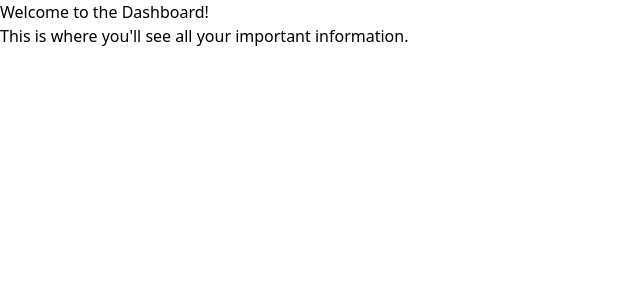
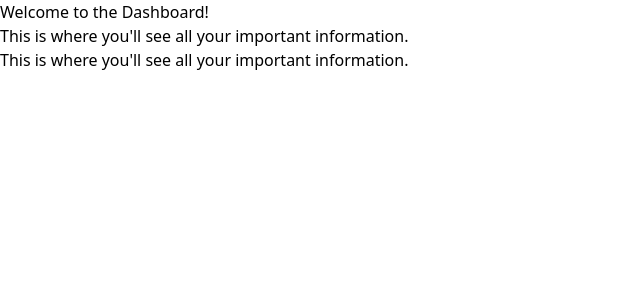
Before and after one commit to taiatulislam/burger-valley, a React (Vite) app: page /dashboard in a window 1280 px wide. Shown: the top 300 px of the page, without its empty margins (0-640 px from the left). Built offline with nearby package versions, Linux system fonts and the light colour scheme.

Commit message:
test commit

```diff
--- a/src/pages/dashboard/Dashboard.jsx
+++ b/src/pages/dashboard/Dashboard.jsx
@@ -5,6 +5,7 @@ export default function Dashboard() {
     <div>
       <h1>Welcome to the Dashboard!</h1>
       <p>This is where you'll see all your important information.</p>
+      <p>This is where you'll see all your important information.</p>
     </div>
   );
 }
```
